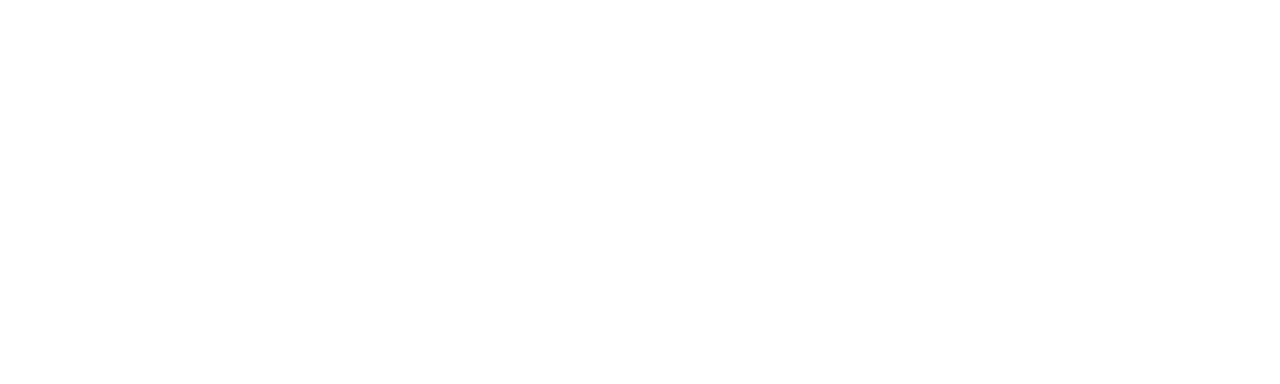
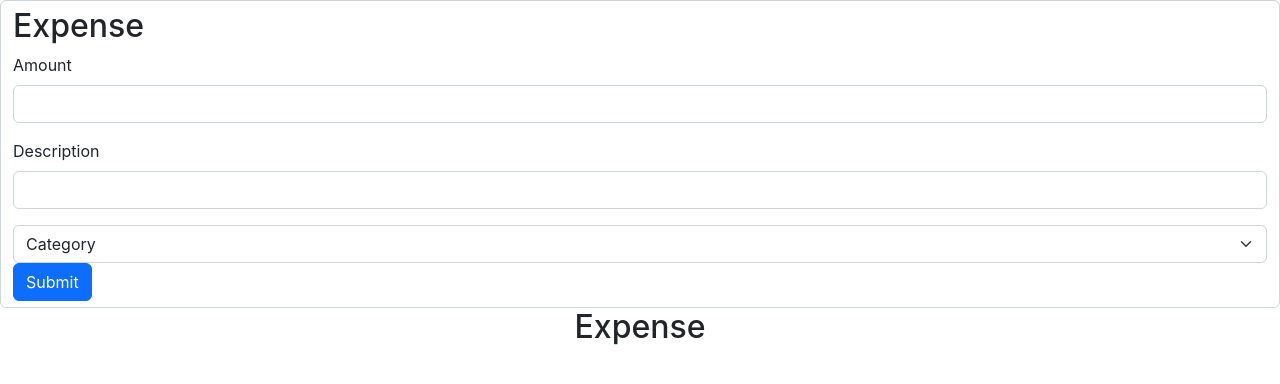
Before and after one commit to Rajat124/expense-tracker, a React (Create React App) app: page /dailyExpense in a window 1280 px wide. Shown: the top 384 px of the page. Built offline with nearby package versions, Linux system fonts and the light colour scheme.

Commit message:
Adding Expenses for tracking purpose.

```diff
--- a/src/App.js
+++ b/src/App.js
@@ -9,6 +9,7 @@
 import Home from "./components/pages/Home";
 import ProfilePage from "./components/pages/ProfilePage";
 import ForgotPass from "./components/pages/ForgotPass";
+import DailyExpenses from "./components/pages/Expense/DailyExpenses";
 
 function App() {
   const authCtx = AuthContext();
@@ -30,6 +31,9 @@
       <Route path="/profile">
         <ProfilePage />
       </Route>
+      <Route path="/dailyExpense">
+        <DailyExpenses />
+      </Route>
     </Switch>
   );
 }
--- /dev/null
+++ b/src/components/pages/Expense/DailyExpenses.js
@@ -0,0 +1,21 @@
+import React, { useState } from "react";
+import ExpenseInput from "./ExpenseInput";
+import ListExpense from "./ListExpense";
+
+const DailyExpenses = () => {
+  const [item, setItem] = useState([]);
+  const onInputData = (data) => {
+    setItem((prevState) => {
+      return [data, ...prevState];
+    });
+  };
+  return (
+    <div>
+      <ExpenseInput InputData={onInputData} />
+      <h2 style={{ display: "flex", justifyContent: "center" }}>Expense</h2>
+      <ListExpense item={item} />
+    </div>
+  );
+};
+
+export default DailyExpenses;
--- /dev/null
+++ b/src/components/pages/Expense/ExpenseInput.js
@@ -0,0 +1,53 @@
+import React, { useRef } from "react";
+import { Button, Form } from "react-bootstrap";
+
+const ExpenseInput = (props) => {
+  const amountInputRef = useRef();
+  const descInputRef = useRef();
+  const cateInputRef = useRef();
+
+  const sumbitHandler = (e) => {
+    e.preventDefault();
+    const amount = amountInputRef.current.value;
+    const desc = descInputRef.current.value;
+    const category = cateInputRef.current.value;
+
+    let data = {
+      amount: amount,
+      desc: desc,
+      category: category,
+      id: Math.random().toString(),
+    };
+
+    props.InputData(data);
+
+    console.log(amount, desc, category);
+  };
+
+  return (
+    <div>
+      <Form onSubmit={sumbitHandler} className="form-control">
+        <h2>Expense</h2>
+        <Form.Group className="mb-3" controlId="formBasicEmail">
+          <Form.Label>Amount</Form.Label>
+          <Form.Control type="number" ref={amountInputRef} />
+        </Form.Group>
+        <Form.Group className="mb-3" controlId="formBasicPassword">
+          <Form.Label>Description</Form.Label>
+          <Form.Control type="text" ref={descInputRef} />
+        </Form.Group>
+        <Form.Select aria-label="Default select example" ref={cateInputRef}>
+          <option>Category</option>
+          <option value="Food">Food</option>
+          <option value="Petrol">Petrol</option>
+          <option value="Salary">Salary</option>
+        </Form.Select>
+        <Button variant="primary" type="submit">
+          Submit
+        </Button>
+      </Form>
+    </div>
+  );
+};
+
+export default ExpenseInput;
--- /dev/null
+++ b/src/components/pages/Expense/ListExpense.js
@@ -0,0 +1,27 @@
+import React from "react";
+import { Row, Col, Container } from "react-bootstrap";
+
+const ListExpense = (props) => {
+  return (
+    <Container className="justify-content-md-center">
+      {props.item.map((item) => (
+        <Row
+          className="justify-content-md-center"
+          key={item.id}
+          style={{
+            border: "2px solid black",
+            // width: "50rem",
+            fontFamily: "cursive",
+            fontWeight: "bolder",
+          }}
+        >
+          <Col md={2}>Amount: {item.amount}</Col>
+          <Col md={2}>Description: {item.desc}</Col>
+          <Col md={2}>Category: {item.category}</Col>
+        </Row>
+      ))}
+    </Container>
+  );
+};
+
+export default ListExpense;
```
